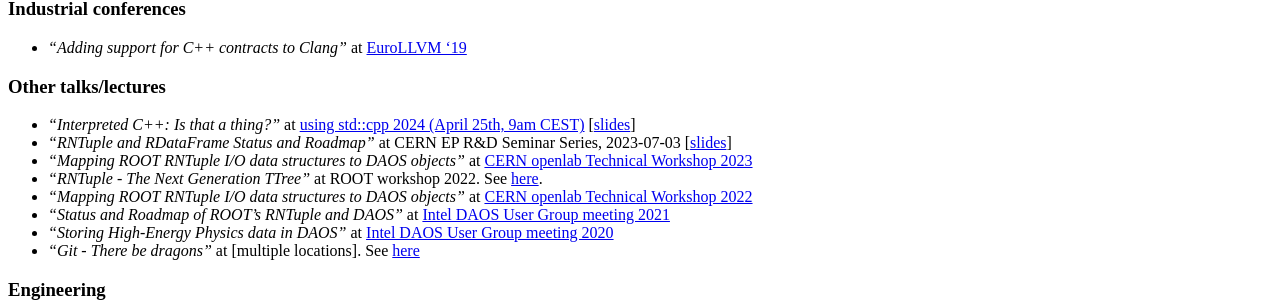
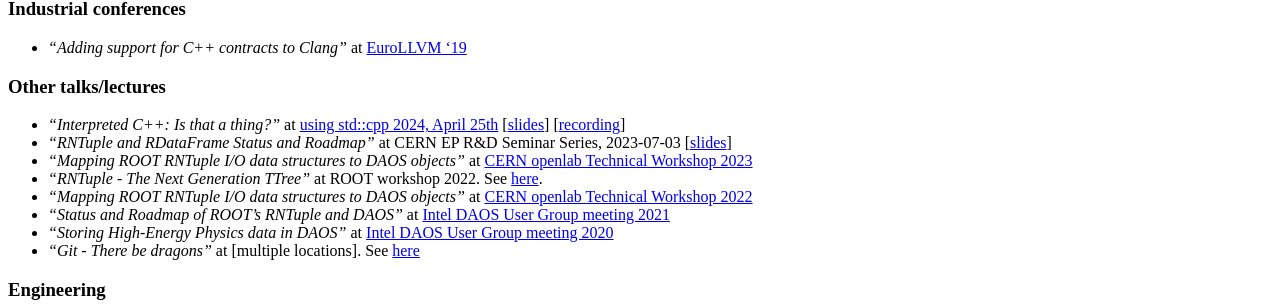
Before and after one commit to jalopezg-git/jalopezg-git.github.io, a Jekyll site: the page built from publications.md, in a window 1280 px wide. Shown: the part 1040-1348 px from the top of the page. Built offline with Jekyll 4.4.1, drawn with Linux system fonts in a browser that asks for light colours; Markdown is read by kramdown in place of the engine named in the settings.

Commit message:
[publications] Add link to recording of talk 'Interpreted C++: Is that a thing?'

```diff
--- a/publications.md
+++ b/publications.md
@@ -40,7 +40,7 @@
 - _"Adding support for C++ contracts to Clang"_ at [EuroLLVM '19](https://llvm.org/devmtg/2019-04/)
 
 ### Other talks/lectures
-- _"Interpreted C++: Is that a thing?"_ at [using std::cpp 2024 (April 25th, 9am CEST)](https://usingstdcpp.org/)  [[slides](https://github.com/jalopezg-git/slides-using_stdcpp_2014/blob/master/main.pdf)]
+- _"Interpreted C++: Is that a thing?"_ at [using std::cpp 2024, April 25th](https://usingstdcpp.org/)  [[slides](https://github.com/jalopezg-git/slides-using_stdcpp_2014/blob/master/main.pdf)]  [[recording](https://youtu.be/6xzR-IR85wM)]
 - _"RNTuple and RDataFrame Status and Roadmap"_ at CERN EP R&D Seminar Series, 2023-07-03 [[slides](/public/docs/EP_RD_WP7.4_EfficientAnalysis_03072023.pdf)]
 - _"Mapping ROOT RNTuple I/O data structures to DAOS objects"_ at [CERN openlab Technical Workshop 2023](https://indico.cern.ch/event/1225408/contributions/5243848/)
 - _"RNTuple - The Next Generation TTree"_ at ROOT workshop 2022.  See [here](https://indico.fnal.gov/event/23628/contributions/240607/).
```
